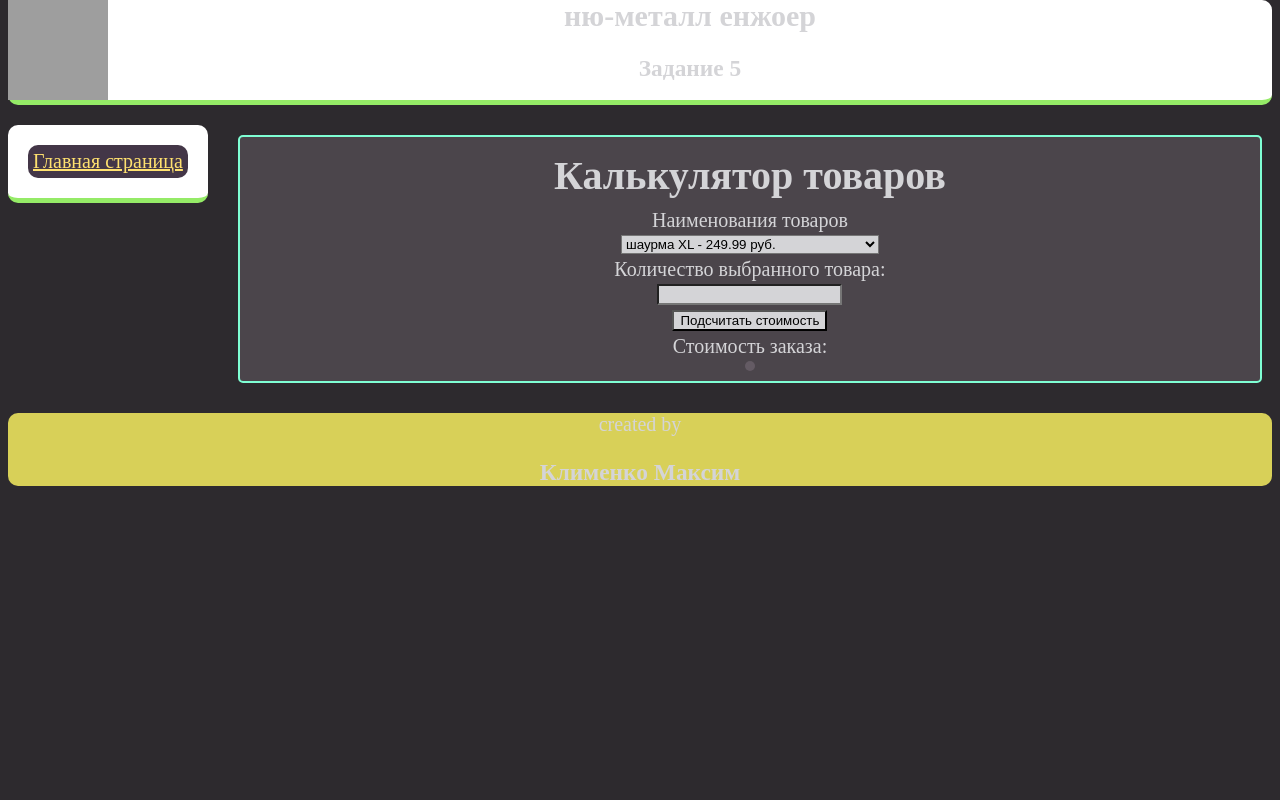
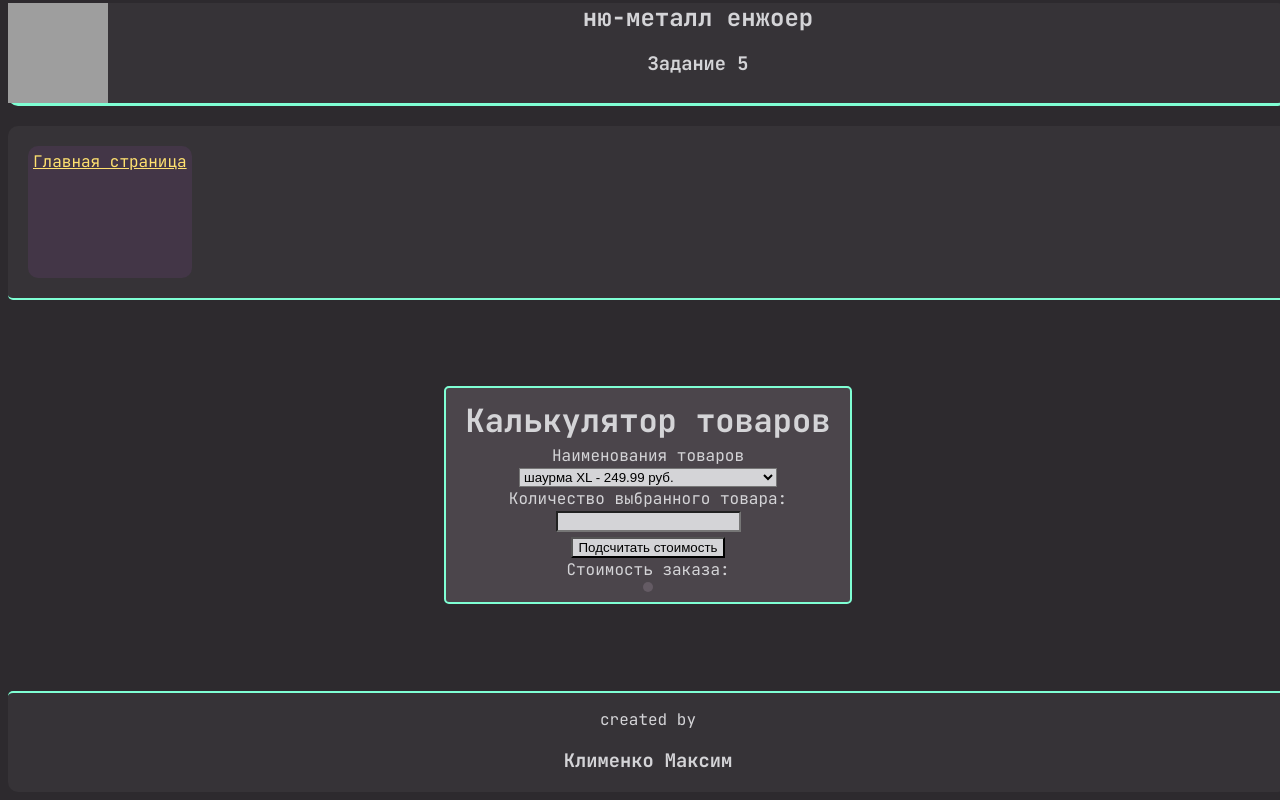
Before and after one commit to smwyidie/smwyidie.github.io, a PHP site: page /task5/index.html in a window 1280 px wide. Run offline with PHP 8.4, Linux system fonts and the light colour scheme; grey boxes are pictures that could not be loaded.

Commit message:
Update style.css

```diff
--- a/task5/style.css
+++ b/task5/style.css
@@ -26,3 +26,66 @@ input#number {
         min-width: 30%;
     }
 }
+
+body, html {
+    height: 100%;
+    width: 100%;
+    color: #d4d4d7;
+    background-color: #2d2a2e;
+    font-family: "JetBrains Mono";
+    font-size: 16px;
+    display: flex;
+    flex-direction: column;
+}
+
+header {
+    order: 1;
+    display: flex;
+    flex-direction: row;
+    width: 100%;
+    margin-top: -5px;
+    background-color: #363337;
+    border-bottom: 3px solid #7fffd4;
+}
+
+aside {
+    order: 2;
+    width: 100%;
+    flex-direction: row;
+    display: flex;
+    background-color: #363337;
+    border-bottom: 2px solid #7fffd4;
+    border-bottom-right-radius: 5px;
+    border-bottom-left-radius: 5px;
+}
+
+main {
+    align-items: center;
+    order: 3;
+    display: flex;
+    flex-direction: column;
+    flex-grow: 1;
+    justify-content: center;
+}
+
+div.tasks {
+    margin: 10px;
+    display: flex;
+    flex-direction: column;
+    align-items: center;
+    background-color: #4b454b;
+    border: #7fffd4 solid 2px;
+    border-radius: 5px;
+    padding: 10px;
+    min-width: 60%;
+}
+
+footer {
+    order: 4;
+    width: 100%;
+    background-color: #363337;
+    text-align: center;
+    border-top:  #7fffd4 solid 2px;
+    border-top-left-radius: 5px;
+    border-top-right-radius: 5px;
+}
```
